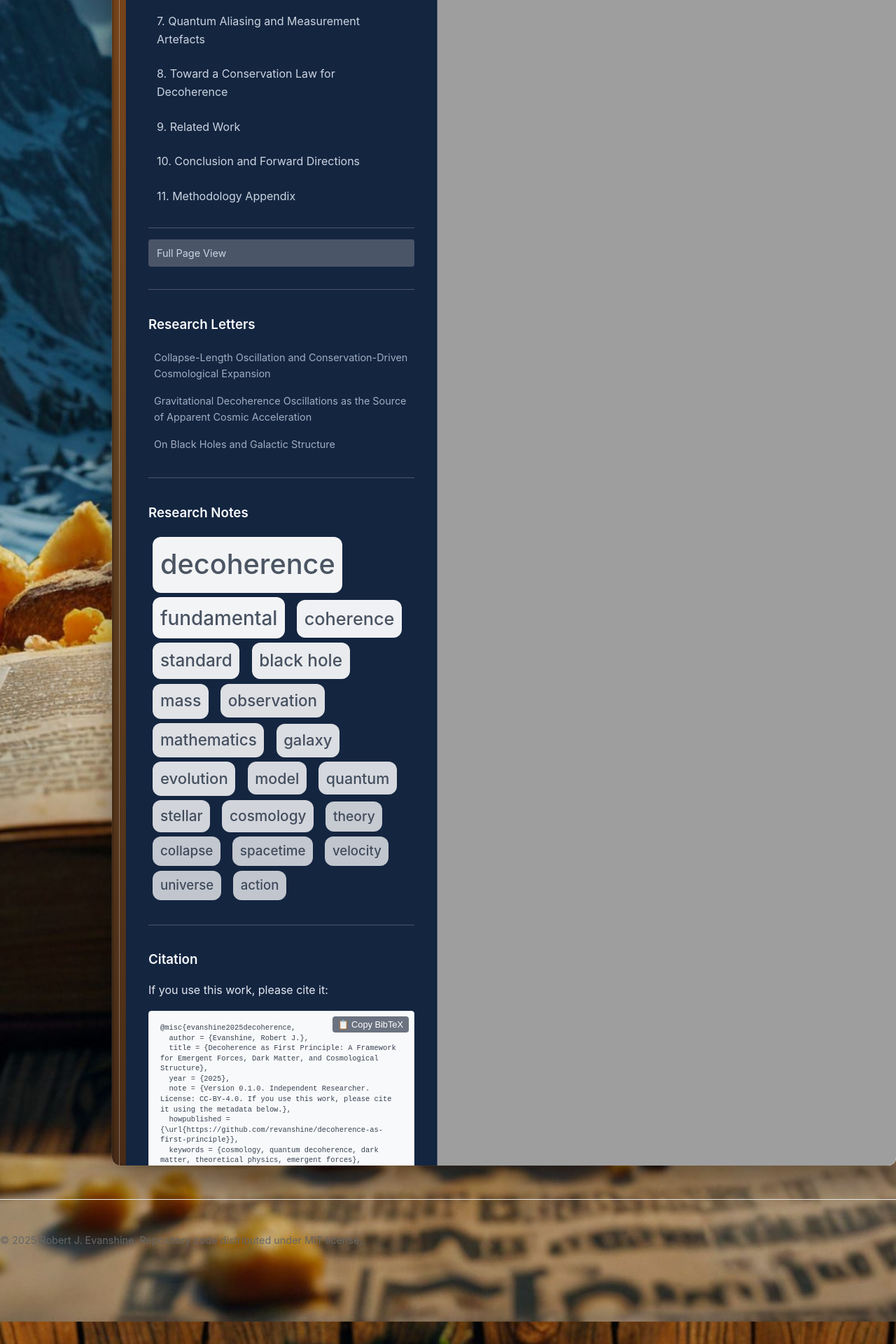
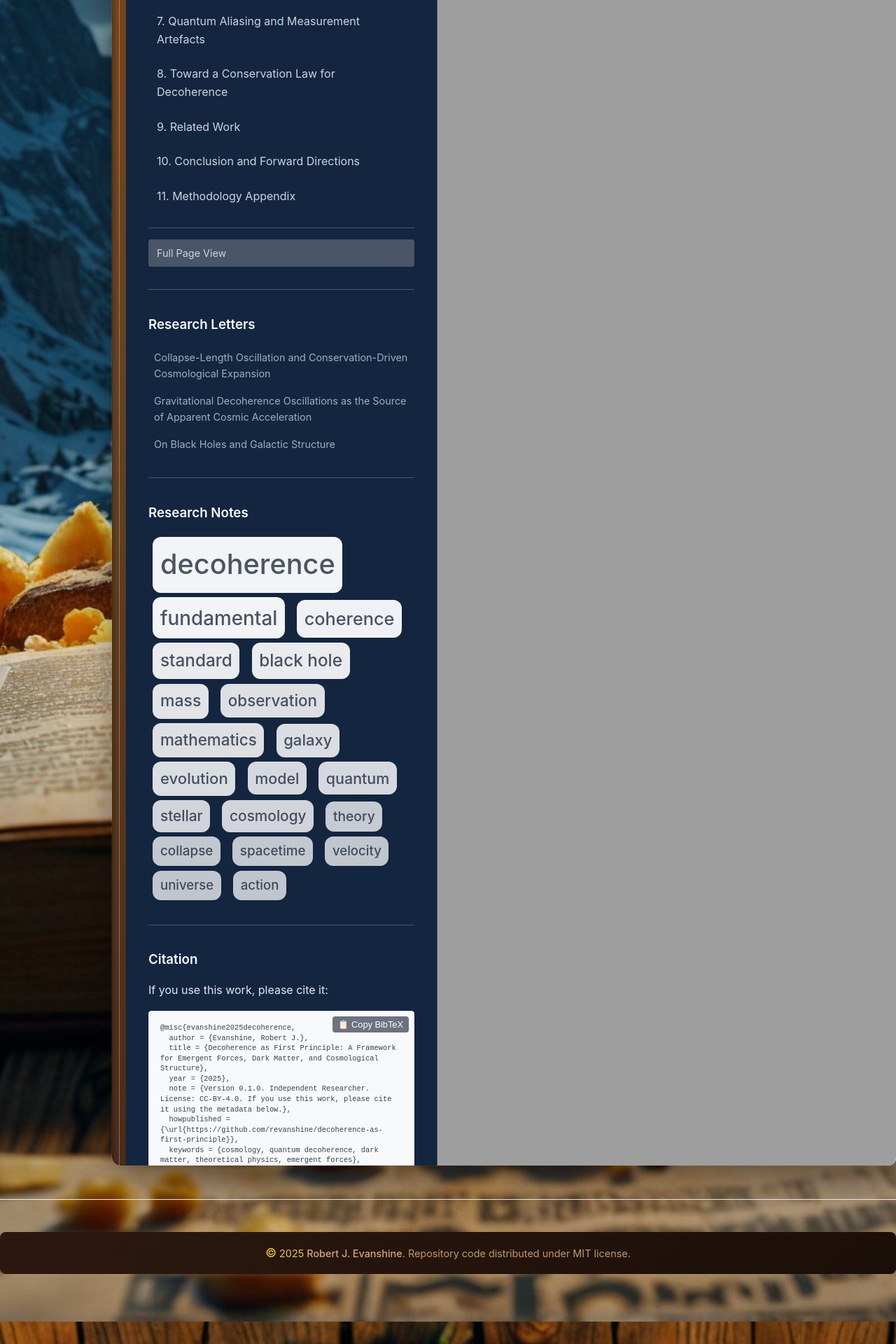
Before and after one commit to revanshine/decoherence-as-first-principle, a Jekyll site: the page built from index.md, in a window 1280 px wide. Shown: the part 665-2585 px from the top of the page at 70% size. Built offline with Jekyll 4.4.1, drawn with Linux system fonts in a browser that asks for light colours.

Commit message:
Add fun yellow-brown styling to copyright footer
🎨 Footer Enhancement:
- Dark brown gradient background (#2d1810 to #1a0f08)
- Golden yellow copyright symbol (© in #f4d03f)
- Warm yellow year (#e8c547)
- Rich brown author name (#d4a574)
- Muted brown license text (#c19a6b)
- Rounded corners, padding, and subtle glow effect
- Creates a warm, academic feel matching the physics theme

```diff
--- a/_layouts/default.html
+++ b/_layouts/default.html
@@ -76,9 +76,13 @@
     {{ content }}
   </main>
 
-  <footer style="margin-top: 3rem; padding-top: 2rem; border-top: 1px solid #eee; color: #666; font-size: 0.9em;">
-    <p>&copy; {{ 'now' | date: "%Y" }} {{ site.author.name | default: "Research Project" }}. Repository code distributed
-      under MIT license.</p>
+  <footer style="margin-top: 3rem; padding-top: 2rem; border-top: 1px solid #eee; font-size: 0.9em;">
+    <p style="color: #d4a574; background: linear-gradient(135deg, #2d1810, #1a0f08); padding: 1rem; border-radius: 8px; text-align: center; box-shadow: 0 2px 8px rgba(212, 165, 116, 0.2);">
+      <span style="color: #f4d03f; font-size: 1.2em;">©</span>
+      <span style="color: #e8c547;">{{ 'now' | date: "%Y" }}</span>
+      <span style="color: #d4a574; font-weight: 500;">{{ site.author.name | default: "Research Project" }}</span>.
+      <span style="color: #c19a6b;">Repository code distributed under MIT license.</span>
+    </p>
   </footer>
 </body>
 
```
